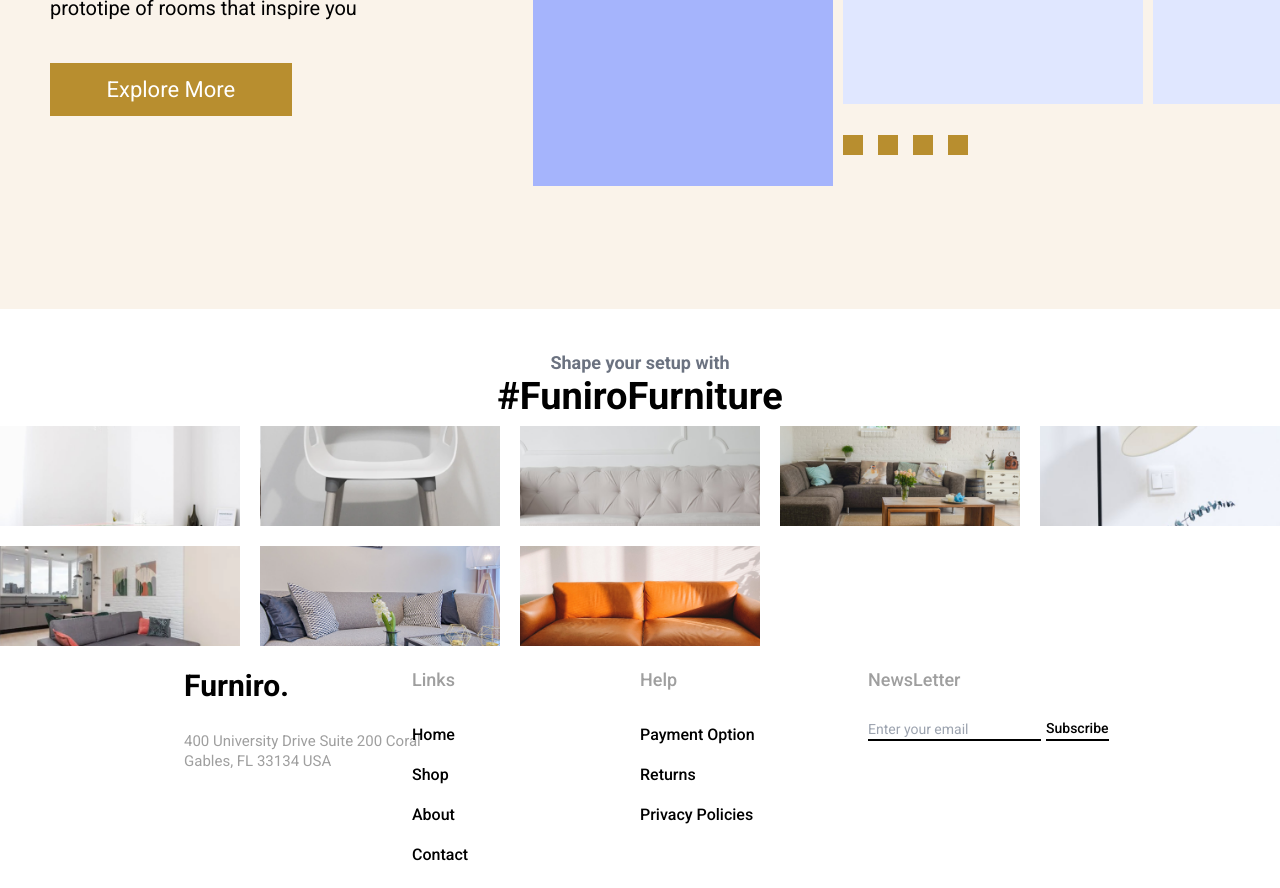
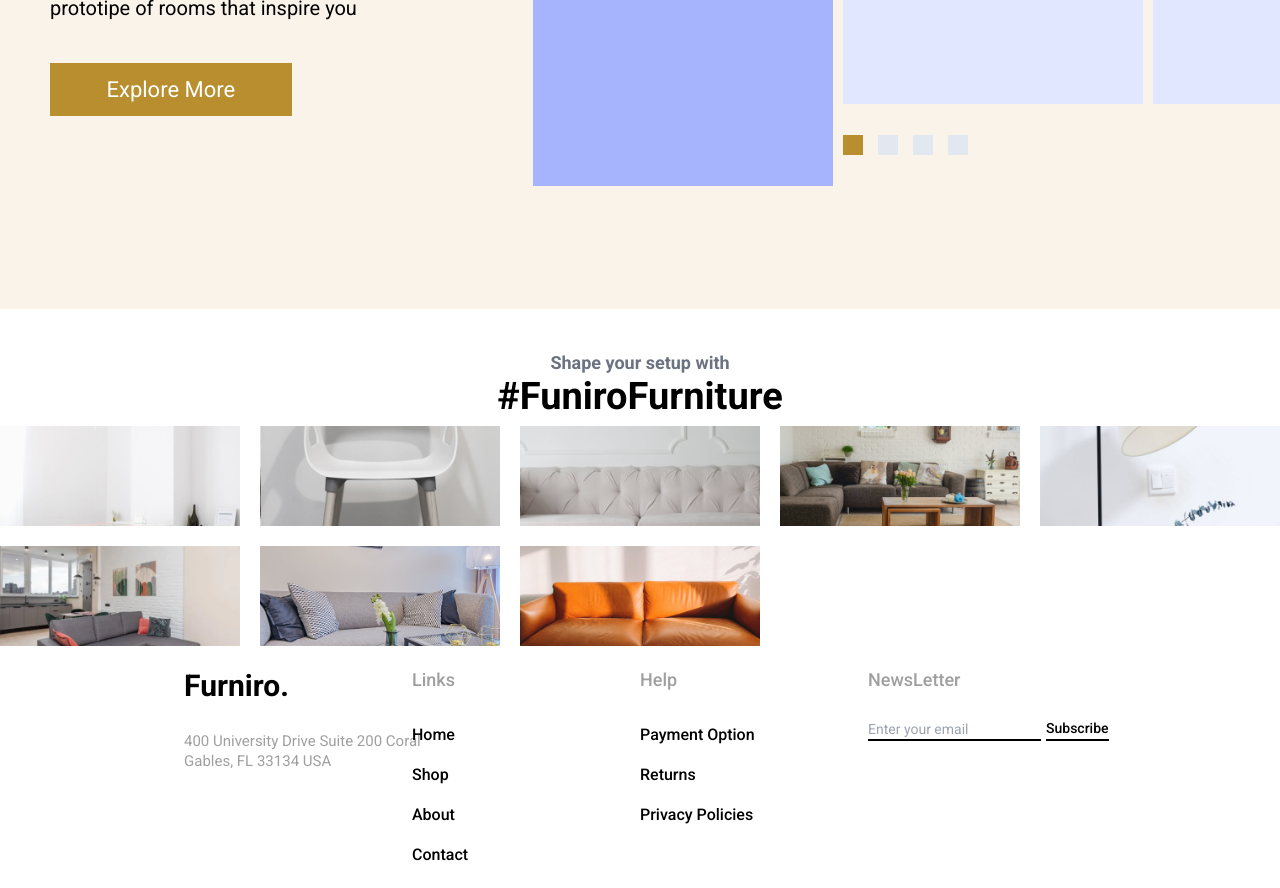
Before and after one commit to KareemHisham/shopping-store, a React (Vite) app: page / in a window 1280 px wide. Shown: the part 2800-3688 px from the top of the page. Built offline with nearby package versions, Linux system fonts and the light colour scheme.

Commit message:
edit background of bottom tabs

```diff
--- a/src/components/sections/inspiration/List.tsx
+++ b/src/components/sections/inspiration/List.tsx
@@ -18,9 +18,9 @@ const InspirationList = () => {
         {/** status */}
         <div className="flex justify-start items-center gap-3 h-1/6">
           <span className="w-4 h-4 bg-primary"></span>
-          <span className="w-4 h-4 bg-primary"></span>
-          <span className="w-4 h-4 bg-primary"></span>
-          <span className="w-4 h-4 bg-primary"></span>
+          <span className="w-4 h-4 bg-slate-200"></span>
+          <span className="w-4 h-4 bg-slate-200"></span>
+          <span className="w-4 h-4 bg-slate-200"></span>
         </div>
       </div>
     </div>
```
